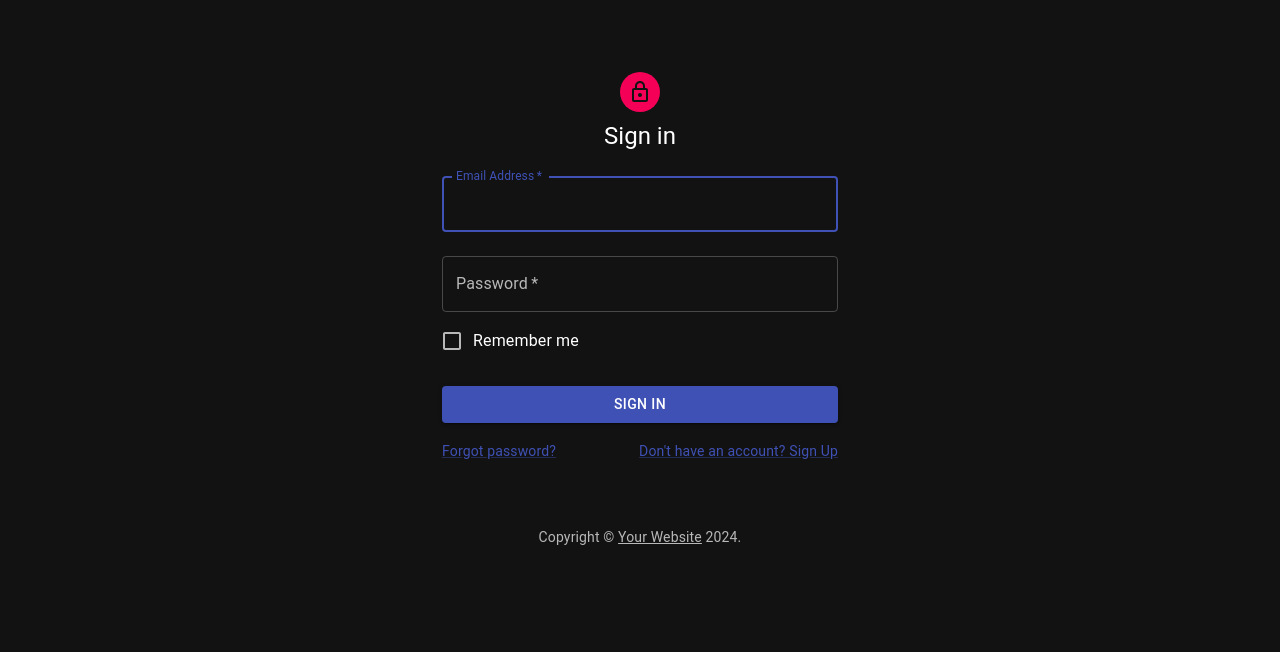
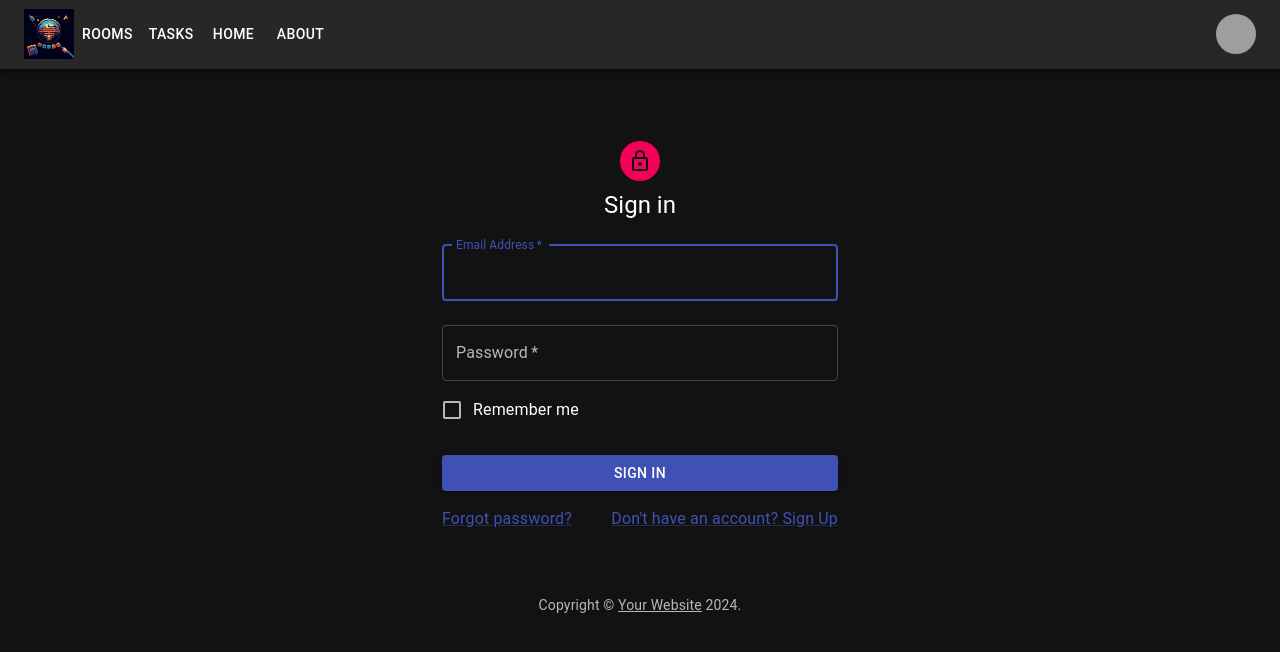
Before and after one commit to tal568/ToDoAppFront, a React (Vite) app: page /sign-in in a window 1280 px wide. Shown: the top 652 px of the page. Built offline with nearby package versions, Linux system fonts and the light colour scheme; grey boxes are pictures that could not be loaded.

Commit message:
perf: :lipstick: create user and  register link to the rigth place

```diff
--- a/package.json
+++ b/package.json
@@ -30,11 +30,10 @@
     "@types/react-dom": "^18.3.0",
     "@vitejs/plugin-react-swc": "^3.5.0",
     "eslint": "^9.9.0",
-    "eslint-plugin-react-hooks": "^5.1.0-rc.0",
-    "eslint-plugin-react-refresh": "^0.4.9",
+    "eslint-plugin-react": "^7.35.0",
     "globals": "^15.9.0",
     "typescript": "^5.5.3",
-    "typescript-eslint": "^7.3.1",
+    "typescript-eslint": "^8.2.0",
     "vite": "^5.4.1"
   }
 }
--- a/src/App.tsx
+++ b/src/App.tsx
@@ -1,20 +1,36 @@
-import SignIn from "./components/sign-in";
-import SignUp from "./components/sign-up";
-import { createBrowserRouter } from "react-router-dom";
-import ResponsiveAppBar from "./components/nav-bar";
+import SignIn from "./components/auth/sign-in";
+import SignUp from "./components/auth/sign-up";
+import { createBrowserRouter, Outlet } from "react-router-dom";
+import NavBar from "./components/nav-bar";
 import Home from "./components/home/home";
+
+
+const NavBarWithOutlet = () => (
+  <>
+    <NavBar />
+    <Outlet />
+  </>
+);
+
 const router = createBrowserRouter([
-  { path: "/", element: <ResponsiveAppBar /> },
-  { path: "/home", element: <Home /> },
+  {
+    path: "/",
+    element: <NavBarWithOutlet />,
+    children: [
+      {
+        path: "/home",
+        element: <Home />,
+      },
       {
         path: "/sign-in",
         element: <SignIn />,
       },
-
       {
         path: "/sign-up",
         element: <SignUp />,
       },
-  { path: "*", element: <SignIn /> },
+    ],
+  },
 ]);
+
 export default router;
--- a/src/components/sign-in.tsx
+++ b/src/components/auth/sign-in.tsx
@@ -14,17 +14,19 @@ import Container from '@mui/material/Container';
 import { useForm, Controller } from 'react-hook-form';
 import { yupResolver } from '@hookform/resolvers/yup';
 import * as Yup from 'yup';
+import { Link as RouterLink } from 'react-router-dom';
+
 
 function Copyright(props: any) {
   return (
     <Typography variant="body2" color="text.secondary" align="center" {...props}>
       {'Copyright © '}
-      <Link color="inherit" href="https://mui.com/">
+      <Link color="inherit" component={RouterLink} to='/home'>
         Your Website
       </Link>{' '}
       {new Date().getFullYear()}
       {'.'}
-    </Typography>
+    </Typography >
   );
 }
 
@@ -120,12 +122,12 @@ export default function SignIn() {
             </Button>
             <Grid container>
               <Grid item xs>
-                <Link href="#" variant="body2">
+                <Link component={RouterLink} to='/home' >
                   Forgot password?
                 </Link>
               </Grid>
               <Grid item>
-                <Link href="#" variant="body2">
+                <Link component={RouterLink} to='/home' >
                   {"Don't have an account? Sign Up"}
                 </Link>
               </Grid>
--- a/src/components/sign-up.tsx
+++ b/src/components/auth/sign-up.tsx
@@ -14,6 +14,8 @@ import Container from "@mui/material/Container";
 import { useForm, Controller } from "react-hook-form";
 import { yupResolver } from "@hookform/resolvers/yup";
 import * as Yup from "yup";
+import { Link as RouterLink } from 'react-router-dom';
+
 
 function Copyright(props: any) {
   return (
@@ -191,7 +193,7 @@ export default function SignUp() {
             </Button>
             <Grid container justifyContent="flex-end">
               <Grid item>
-                <Link href="#" variant="body2">
+                <Link component={RouterLink} to='/sign-in' variant="body2">
                   Already have an account? Sign in
                 </Link>
               </Grid>
--- a/src/components/home/home.tsx
+++ b/src/components/home/home.tsx
@@ -1,5 +1,5 @@
 import Typography from "@mui/joy/Typography";
-import SignUp from "../sign-up";
+import SignUp from "../auth/sign-up";
 import { Grid } from "@mui/joy";
 import "./home.css";
 const Home = () => {
@@ -8,7 +8,7 @@ const Home = () => {
       container
       justifyContent={"center"}
       alignItems={"center"}
-      sx={{ height: "95vh", width: "90v" }}
+      sx={{ height: "90vh", width: "90vw" }}
       spacing={2}
     >
       <Grid xs={6}>
@@ -24,7 +24,7 @@ const Home = () => {
             sx={{
               color: "secondary.light",
               paddingBottom: "2em",
-              paddingTop: "em",
+              paddingTop: "0.7em",
             }}
             level="h3"
           >
--- a/src/components/nav-bar.tsx
+++ b/src/components/nav-bar.tsx
@@ -13,11 +13,12 @@ import Tooltip from "@mui/material/Tooltip";
 import MenuItem from "@mui/material/MenuItem";
 import AdbIcon from "@mui/icons-material/Adb";
 import { Link } from "react-router-dom";
-import todoAppLogo from "../assets/todoAppLogo.svg";
-const pages = ["Rooms", "Tasks", "About"];
+import todoAppLogo from "../assets/todo-app-logo.svg";
+import { linkStyle as linkStyleNormalText } from "../utils/link-style";
+const pages = [{ name: "Rooms", link: "/rooms" }, { name: "Tasks", link: "/tasks" }, { name: "Home", link: "/home" }, { name: "About", link: "/about" }];
 const settings = [{ name: "Logout", link: "/sign-in" }];
 
-function ResponsiveAppBar() {
+function NavBar() {
   const [anchorElNav, setAnchorElNav] = React.useState<null | HTMLElement>(
     null,
   );
@@ -45,10 +46,7 @@ function ResponsiveAppBar() {
   const handleCloseUserMenu = () => {
     setAnchorElUser(null);
   };
-  const linkStyle = {
-    textDecoration: "none",
-    color: "white",
-  };
+
   return (
     <AppBar position="static">
       <Container maxWidth="xl">
@@ -85,8 +83,8 @@ function ResponsiveAppBar() {
               }}
             >
               {pages.map((page) => (
-                <MenuItem key={page} onClick={handleCloseNavMenu}>
-                  <Typography textAlign="center">{page}</Typography>
+                <MenuItem key={page.name} onClick={handleCloseNavMenu}>
+                  <Typography textAlign="center">{page.name}</Typography>
                 </MenuItem>
               ))}
             </Menu>
@@ -113,11 +111,13 @@ function ResponsiveAppBar() {
           <Box sx={{ flexGrow: 1, display: { xs: "none", md: "flex" } }}>
             {pages.map((page) => (
               <Button
-                key={page}
+                component={Link}
+                key={page.name}
                 onClick={handleCloseNavMenu}
+                to={page.link}
                 sx={{ my: 2, color: "white", display: "block" }}
               >
-                {page}
+                {page.name}
               </Button>
             ))}
           </Box>
@@ -149,7 +149,7 @@ function ResponsiveAppBar() {
                   key={setting["name"]}
                   onClick={(event) => handleMenuItemClick(event, index)}
                 >
-                  <Link to={setting["link"]} style={linkStyle}>
+                  <Link to={setting["link"]} style={linkStyleNormalText}>
                     {setting["name"]}
                   </Link>
                 </MenuItem>
@@ -161,4 +161,4 @@ function ResponsiveAppBar() {
     </AppBar>
   );
 }
-export default ResponsiveAppBar;
+export default NavBar;
--- /dev/null
+++ b/src/utils/link-style.tsx
@@ -0,0 +1,4 @@
+export const linkStyle = {
+    textDecoration: "none",
+    color: "white",
+};
```
Also changed, not shown: 1 other file (tests, documents, lock files or other folders). Lines whose indentation alone changed are shown as unchanged.
